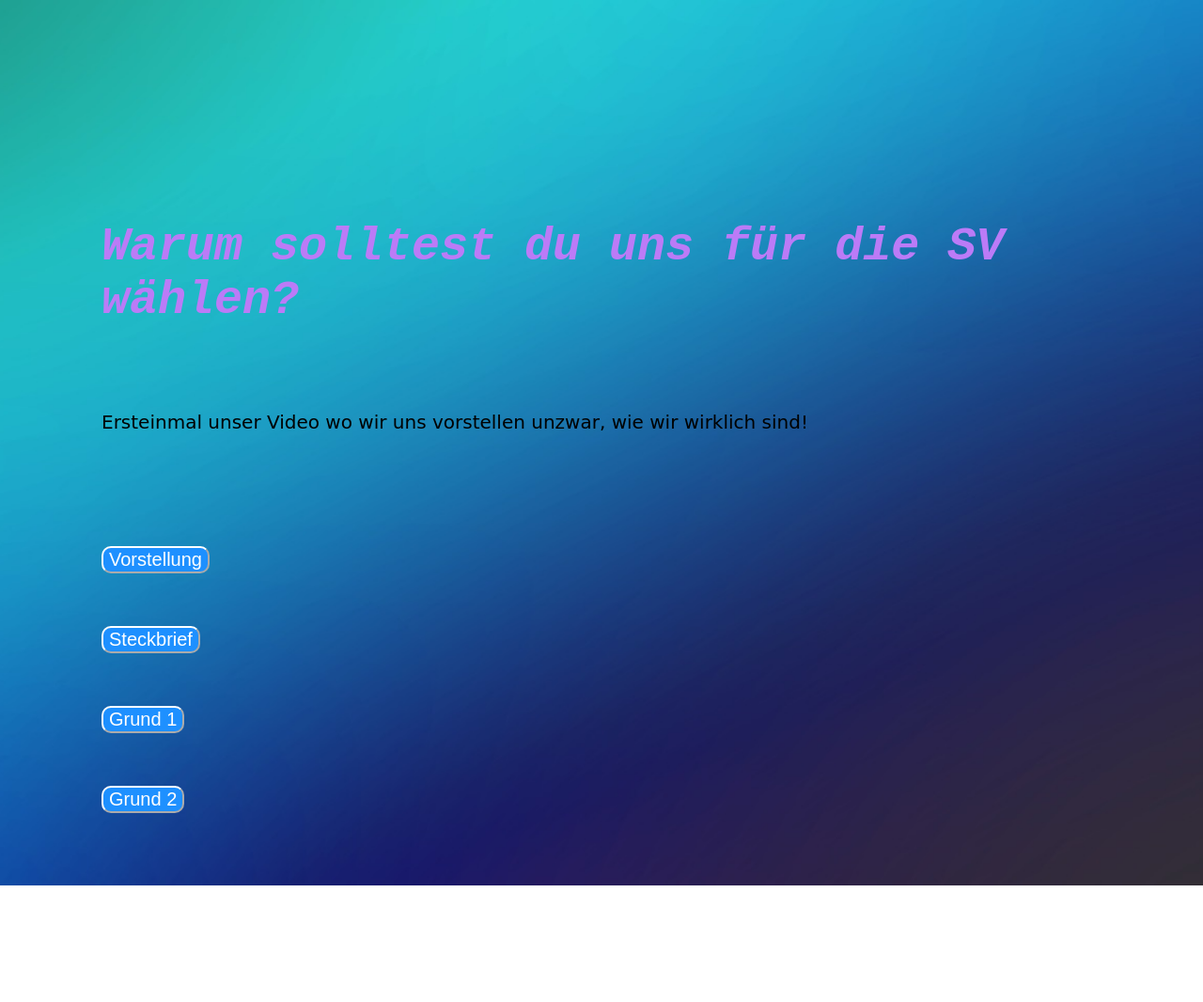
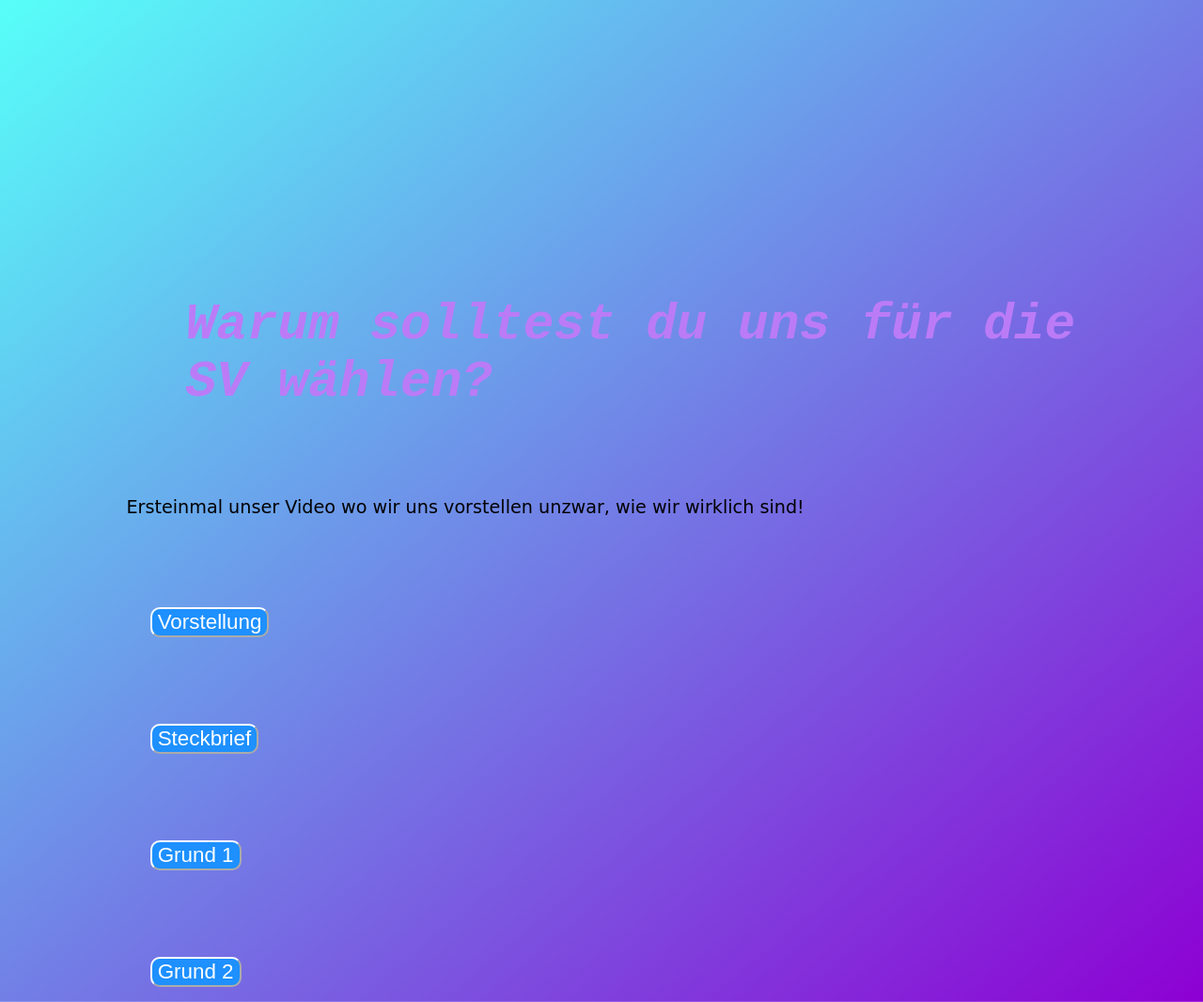
Before and after one commit to Justin-2007/hobby, a plain HTML site: page index.html in a window 1280 px wide. Shown: the whole page at 94% size. Before the commit the page ends 942 px from the top, so only its background shows below. Drawn offline with Linux system fonts and the light colour scheme.

Commit message:
Update SV.css

```diff
--- a/SV.css
+++ b/SV.css
@@ -1,84 +1,82 @@
 body {
-
-    background-image: url('course-716201_1280.jpg');
+    background: linear-gradient(to bottom right, #57fff9, #8d00d3);
     background-size: cover;
     background-repeat: no-repeat;
     background-position: center center;
-    height: 900px;
 }
 .text {
-    margin-left: 100px ;
-    font-size: 20px;
+    margin-left: 10% ;
+    font-size: 1.2em;
     font-family: cursive;
 }
 h1 {
-    padding-left: 100px;
+    padding-left: 15%;
     padding-right: 100px;
-    padding-top: 200px;
+    padding-top: 22%;
     font-family: 'Courier New', Courier, monospace;
-    font-size: 50px;
+    font-size: 3.4em;
     color: rgb(187, 123, 247);
 }
 .Erster {
-    font-size: 20px;
-    margin-top: 40px;
-    margin-left: 100px;
+    font-size: 1.4em;
+    margin-top: 6%;
+    margin-left: 12%;
     background-color: dodgerblue;
     border-color: #FFFFFF;
     color: #FFFFFF;
-    border-width: 2px;
+    border-width: 2%;
     border-radius: 10px;
 }
 .Erster:hover {
-    font-size: 35px;
+    font-size: 2em;
     color: cornflowerblue;
     background-color: #FFFFFF;
     border-radius: 10px;
 }
 .Zweiter {
-    font-size: 20px;
-    margin-top: 40px;
-    margin-left: 100px;
+    font-size: 1.4em;
+    margin-top: 6%;
+    margin-left: 12%;
     background-color: dodgerblue;
     border-color: #FFFFFF;
     color: #FFFFFF;
-    border-width: 2px;
+    border-width: 2%;
     border-radius: 10px;
 }
 .Zweiter:hover {
-    font-size: 35px;
+    font-size: 2em;
     color: cornflowerblue;
     background-color: #FFFFFF;
     border-radius: 10px;
 }
 .Vorstellung {
-    font-size: 20px;
-    margin-top: 100px;
-    margin-left: 100px;
+    font-size: 1.4em;
+    margin-top: 6%;
+    margin-left: 12%;
     background-color: dodgerblue;
     border-color: #FFFFFF;
     color: #FFFFFF;
-    border-width: 2px;
+    border-width: 2%;
     border-radius: 10px;
 }
 .Vorstellung:hover {
-    font-size: 35px;
+    font-size: 2em;
     color: cornflowerblue;
     background-color: #FFFFFF;
     border-radius: 10px;
 }
 .Steckbrief {
-    font-size: 20px;
-    margin-top: 40px;
-    margin-left: 100px;
+    font-size: 1.4em;
+    margin-top: 6%;
+    margin-left: 12%;
     background-color: dodgerblue;
     border-color: #FFFFFF;
     color: #FFFFFF;
-    border-width: 2px;
+    border-width: 2%;
     border-radius: 10px;
 }
 .Steckbrief:hover {
-    font-size: 35px;
+    font-size: 2em;
     color: cornflowerblue;
     background-color: #FFFFFF;
     border-radius: 10px;
```
